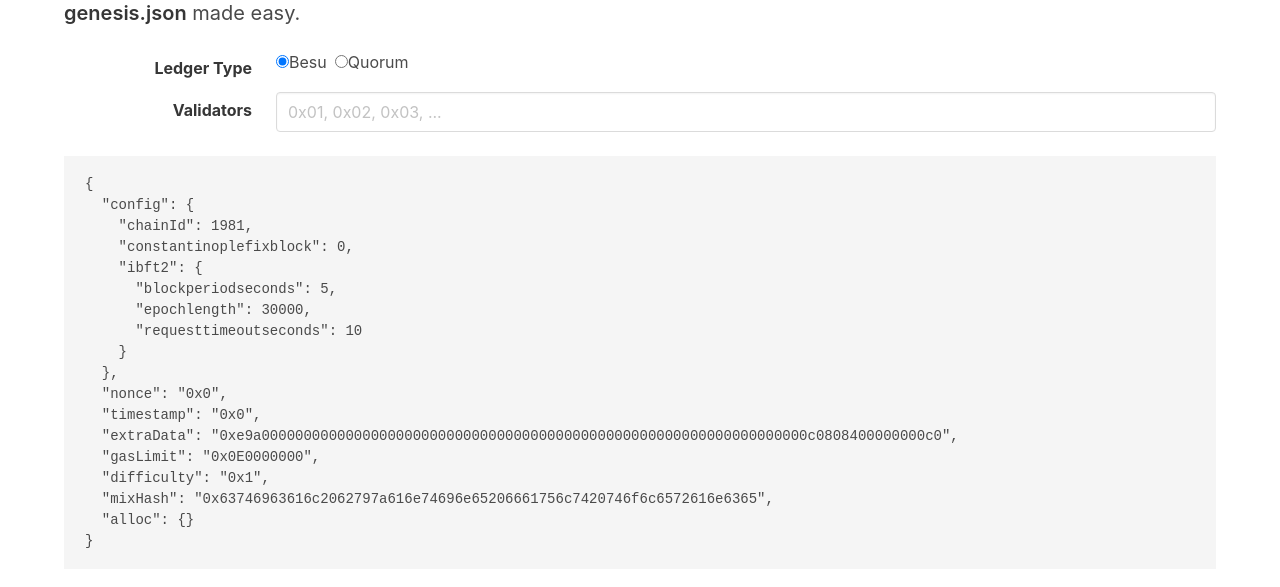
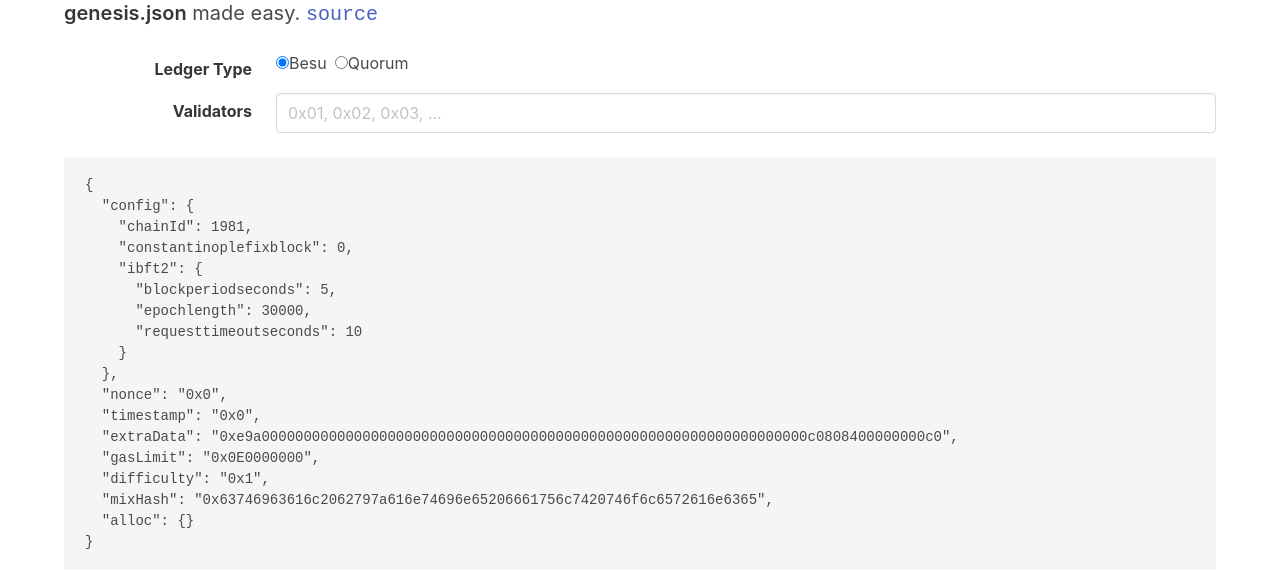
Before and after one commit to hindol/genesis, a website: page docs/index.html in a window 1280 px wide. Shown: the part 87-674 px from the top of the page. Drawn offline with nearby package versions, Linux system fonts and the light colour scheme.

Commit message:
Add link to Github source

```diff
--- a/docs/index.html
+++ b/docs/index.html
@@ -18,11 +18,12 @@
         Ethereum Genesis Generator
       </h1>
       <p class="subtitle">
-        <strong>genesis.json</strong> made easy.
-      </p>
-      <div id="app">
-        Loading...
-      </div>
+        <strong>genesis.json</strong> made easy. <span class="is-family-monospace"><a
+            href="https://github.com/hindol/genesis">source</a>
+        </span>
+        <div id="app">
+          Loading...
+        </div>
     </div>
   </section>
   <script src="js/compiled/main.js" type="text/javascript"></script>
```
